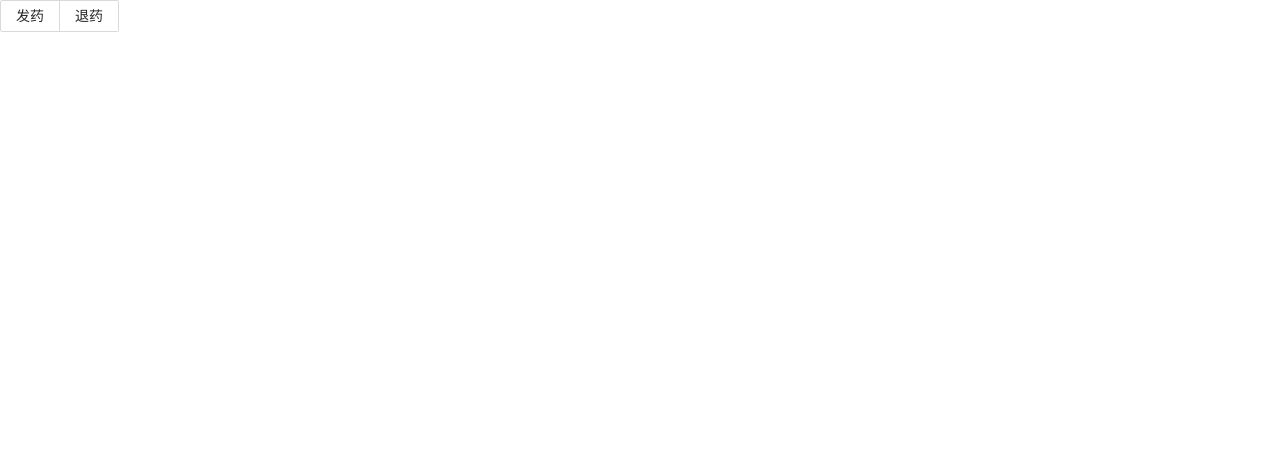
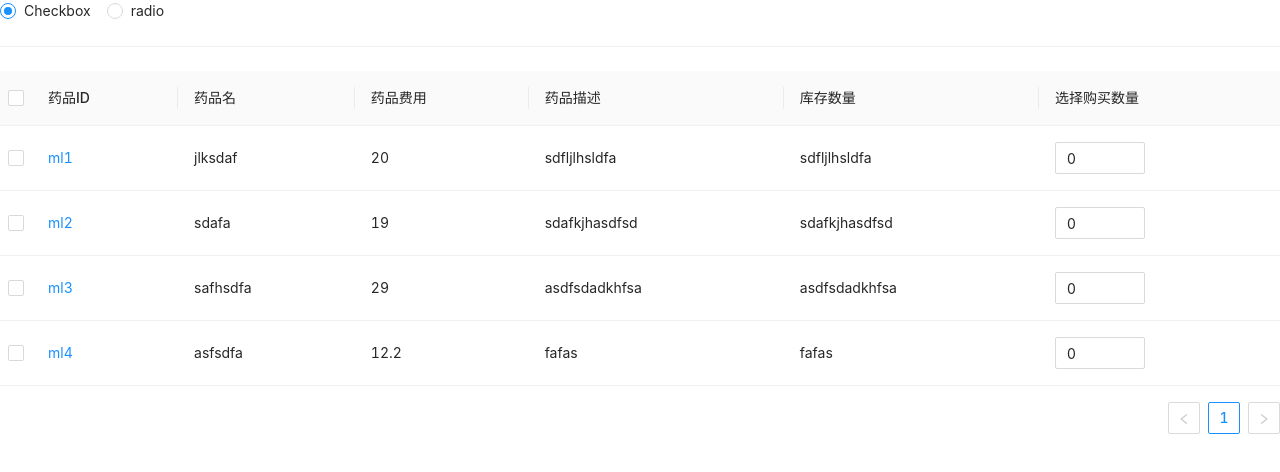
Before and after one commit to hudongyue1/okHospitalFront, a React (Create React App) app: page / in a window 1280 px wide. Before the commit this address had no page. Shown: the top 472 px of the page. Built offline with nearby package versions, Linux system fonts and the light colour scheme.

Commit message:
added doc

```diff
--- a/src/App.js
+++ b/src/App.js
@@ -13,6 +13,7 @@ import MedicineList from './pharmacist/medicineList'
 import Pharmacist from './pharmacist/pharmacist';
 import DispMedicine from './dispencer/send';
 import Dispenser from './dispencer/dispenser';
+import Doctor from './doctor/doctor';
 /*
 function AppLayout() {
     const [token, setToken] = useState();
@@ -35,7 +36,11 @@ function AppLayout() {
 }
 */
 
-function App() {
+class App extends React.Component {
+  constructor(props) {
+    super(props);
+    this.state = {};
+  }
   /*
   return (
     <div className="App">
@@ -56,8 +61,9 @@ function App() {
     </div>
   );
   */
-
-    return (<Dispenser/>);
+    render() {
+    return <Test upperState={this.state} upperSetState = {this.setState.bind(this)}></Test>
+    }
 }
 
 export default App;
--- a/src/Test.js
+++ b/src/Test.js
@@ -1,45 +1,155 @@
 import logo from './logo.svg';
 import './App.css';
 import React, { useEffect, useState } from 'react';
-
+import {InputNumber,Radio, Divider, Table } from 'antd'
 import PageLogin from './login.js';
 import { BrowserRouter as Router, Navigate, Route, Routes} from 'react-router-dom';
 
-function useT(c) {
-    const [co, setCo] = useState(0);
-    useEffect(()=>{setCo(co + 1)});
-    return co;
-}
-function useT1(c) {
-    const [co, setCo] = useState(0);
-    useEffect(()=>{setCo(co - 1)});
-    return co;
-}
-function T(props){
-    const coo = useT();
-    return (<span>T0 {coo+props.kind}</span>);
-}
-function T1(props){
-    const coo = useT();
-    return (<span>T1 {coo-1}</span>);
-}
+// function useT(c) {
+//     const [co, setCo] = useState(0);
+//     useEffect(()=>{setCo(co + 1)});
+//     return co;
+// }
+// function useT1(c) {
+//     const [co, setCo] = useState(0);
+//     useEffect(()=>{setCo(co - 1)});
+//     return co;
+// }
+// function T(props){
+//     const coo = useT();
+//     return (<span>T0 {coo+props.kind}</span>);
+// }
+// function T1(props){
+//     const coo = useT();
+//     return (<span>T1 {coo-1}</span>);
+// }
 
-class Test extends React.Component {
-    constructor(props) {
-        super(props);
-        this.state = {count: 0};
+// class Test extends React.Component {
+//     constructor(props) {
+//         super(props);
+//         this.state = {count: 0};
+//     }
+//     handleClick(e){
+//         this.setState({count: this.state.count + 1});
+//     }
+//     render() {
+//         return (
+//         <div>
+//             <h1>count is {this.state.count}</h1>
+//             {this.state.count%2 == 0 ?(<T kind= {-1000000} ></T>):(<T kind = {1000000}> </T>)}
+//             <button onClick = {this.handleClick.bind(this)}></button>
+//         </div>
+//         );
+//     }
+// }
+// export default Test;
+
+
+const Test = (props) => {
+    const columns = [
+    {
+        title: '药品ID',
+        dataIndex: 'medicineListId',
+        render: (text) => <a>{text}</a>,
+    },
+    {
+        title: '药品名',
+        dataIndex: 'medicineName',
+    },
+    {
+        title: '药品费用',
+        dataIndex: 'medicinePrice',
+    },
+    {
+        title: '药品描述',
+        dataIndex: 'medicineDescription',
+    },
+    {
+        title: '库存数量',
+        dataIndex: 'medicineDescription',
+    },
+    {
+        title: "选择购买数量",
+        dataIndex: "chooseNums"
     }
-    handleClick(e){
-        this.setState({count: this.state.count + 1});
+    ];
+    var medicineListInfor = [
+        {
+            "medicineListId": "ml1",
+            "medicineName": "jlksdaf",
+            "medicineNum": 68,
+            "medicinePrice": 20.0,
+            "medicineDescription": "sdfljlhsldfa"
+        },
+        {
+            "medicineListId": "ml2",
+            "medicineName": "sdafa",
+            "medicineNum": 69,
+            "medicinePrice": 19.0,
+            "medicineDescription": "sdafkjhasdfsd"
+        },
+        {
+            "medicineListId": "ml3",
+            "medicineName": "safhsdfa",
+            "medicineNum": 29,
+            "medicinePrice": 29.0,
+            "medicineDescription": "asdfsdadkhfsa"
+        },
+        {
+            "medicineListId": "ml4",
+            "medicineName": "asfsdfa",
+            "medicineNum": 345,
+            "medicinePrice": 12.2,
+            "medicineDescription": "fafas"
+        }
+    ]
+
+    let pos = 0;
+
+    for(pos in medicineListInfor) {
+
+        medicineListInfor[pos]['key'] = pos;
+        medicineListInfor[pos]['func'] = (e) => {props.upperSetState({[pos]: e}); console.log("Props are:");console.log(props.upperState)};
+        medicineListInfor[pos]["chooseNums"] = <InputNumber min={0} max={medicineListInfor[pos]['medicineNum']} defaultValue={0} onChange={medicineListInfor[pos]['func']}/>
     }
-    render() {
-        return (
-        <div>
-            <h1>count is {this.state.count}</h1>
-            {this.state.count%2 == 0 ?(<T kind= {-1000000} ></T>):(<T kind = {1000000}> </T>)}
-            <button onClick = {this.handleClick.bind(this)}></button>
-        </div>
-        );
-    }
-}
+
+    const rowSelection = {
+    onChange: (selectedRowKeys, selectedRows) => {
+        console.log(`selectedRowKeys: ${selectedRowKeys}`, 'selectedRows: ', selectedRows);
+    },
+    getCheckboxProps: (record) => ({
+        disabled: record.name === 'Disabled User',
+        // Column configuration not to be checked
+        name: record.name,
+    }),
+    };
+
+
+  const [selectionType, setSelectionType] = useState('checkbox');
+  return (
+    <div>
+      <Radio.Group
+        onChange={({ target: { value } }) => {
+          setSelectionType(value);
+        }}
+        value={selectionType}
+      >
+        <Radio value="checkbox">Checkbox</Radio>
+        <Radio value="radio">radio</Radio>
+      </Radio.Group>
+
+      <Divider />
+
+      <Table
+        rowSelection={{
+          type: selectionType,
+          ...rowSelection,
+        }}
+        columns={columns}
+        dataSource={medicineListInfor}
+      />
+    </div>
+  );
+};
+
 export default Test;
--- a/src/api.js
+++ b/src/api.js
@@ -78,4 +78,24 @@ const getMTable = (tableId, token) => {
     return instance.get("dispenser/getAMedicineTableWithID?tableId="+tableId+"&token="+token);
 }
 
-export {getSubs,getDeps,getExps,getChar,postChar,postReg, getMeds, postPha, getMedsD, postDis,getLogin, postWithdraw, getMTable}
+const postDoss = (doctorId, token, patientId) => {
+    var formData = new FormData();
+    console.log("while post dossier:");
+    console.log(doctorId);
+    console.log(token);
+    console.log(patientId);
+    formData.append("doctorId", doctorId);
+    formData.append("token", token);
+    formData.append("patientId", patientId);
+    return instance.post("doctor/sendDossierTable", formData);
+}
+
+const getMedicineList = (token) => {
+    return instance.get("doctor/getMedcineList?token="+token);
+}
+
+const getCheckList = (token) => {
+    return instance.get("doctor/getCheckList?token="+token);
+}
+
+export {getSubs,getDeps,getExps,getChar,postChar,postReg, getMeds, postPha, getMedsD, postDis,getLogin, postWithdraw, getMTable, postDoss, getMedicineList, getCheckList}
--- /dev/null
+++ b/src/doctor/doctor.js
@@ -0,0 +1,21 @@
+import React from 'react'
+import { getMedicineList, getCheckList,getMedsD } from '../api';
+class Doctor extends React.Component {
+    constructor(props) {
+        super(props);
+        this.state = {};
+    }
+    render() {
+        const token = "eyJ0eXAiOiJKV1QiLCJhbGciOiJIUzI1NiJ9.eyJleHAiOjE2NDE4NzIzMjYsInN1YiI6InB0cHQxIiwiaWF0IjoxNjQxMjY3NTI2fQ.Z3hy1kyH_lnglPEQph1N50ekS6qPBtNAdGmUvh3qPpg";
+        getMedicineList(token).then((res) => {
+            console.log("MedicineList");
+            console.log(res);
+        });
+        getCheckList(token).then((res) => {
+            console.log("CheckList");
+            console.log(res);
+        })
+        return <span>Testing</span>
+    }
+}
+export default Doctor;
```
Also changed, not shown: src/doctor/checklist.js (added, +84 -0 lines), src/doctor/dossier.js (added, +23 -0 lines), src/doctor/mainPage.js (added), src/doctor/patientInf.js (added).
